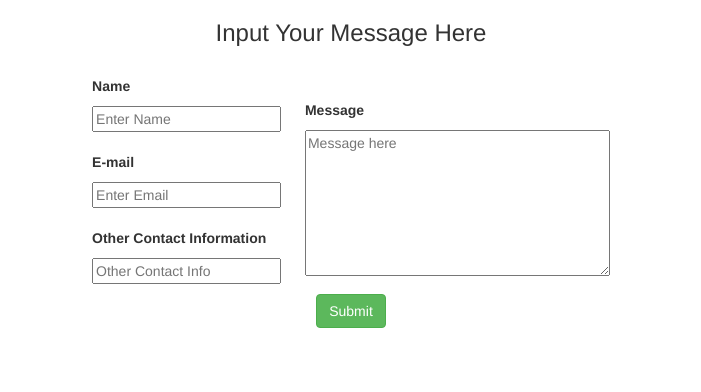
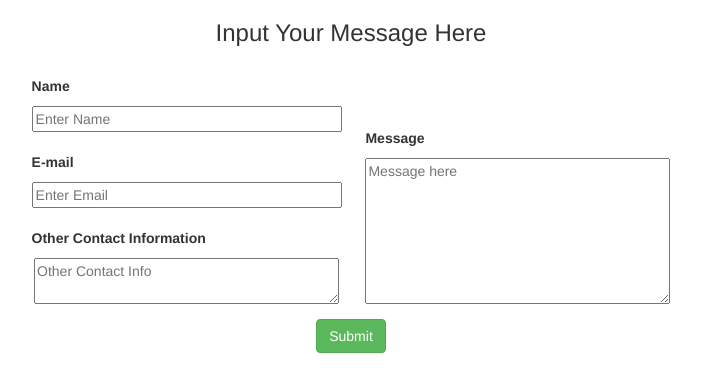
Before and after one commit to perfidiousscript/natalie_db_pop, a website: page client/views/index.html in a window 1280 px wide. Shown: the whole page, without its empty margins (289-990 px from the left). Drawn offline with Linux system fonts and the light colour scheme; files that its build step writes are made by us from their sources; files whose address does not match are found by name.

Commit message:
column rows normalized

```diff
--- a/client/views/index.html
+++ b/client/views/index.html
@@ -20,17 +20,17 @@
         <form name="messageForm" method="post">
                 <div class="form-field">
                     <label for="name">Name</label>
-                    <input ng-model="note.name" type="text" name="name" placeholder="Enter Name">
+                    <input class="input-block-level" ng-model="note.name" type="text" name="name" placeholder="Enter Name" size="35">
 
 
 
                     <label for="email">E-mail</label>
-                    <input type="text" ng-model="note.email" name="email" placeholder="Enter Email">
+                    <input type="text" ng-model="note.email" name="email" placeholder="Enter Email" size="35">
 
 
 
                     <label for="otherContact">Other Contact Information</label>
-                    <input type="text" ng-model="note.otherContact" name="otherContact" placeholder="Other Contact Info">
+                    <textarea type="text" ng-model="note.otherContact" name="otherContact" placeholder="Other Contact Info" cols="35"></textarea>
                 </div>
 
             <div class="form-field-message">
```
Also changed, not shown: server/public/views/index.html (+3 -3 lines).
